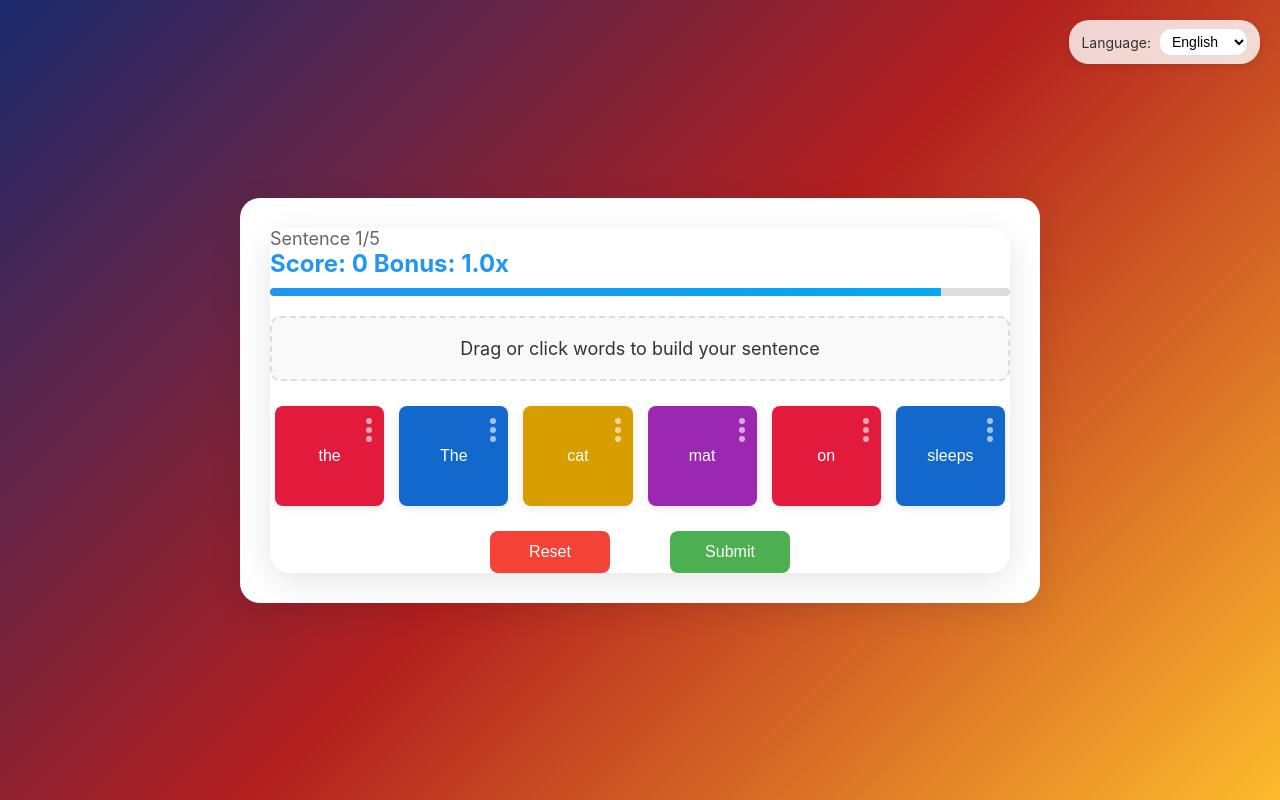
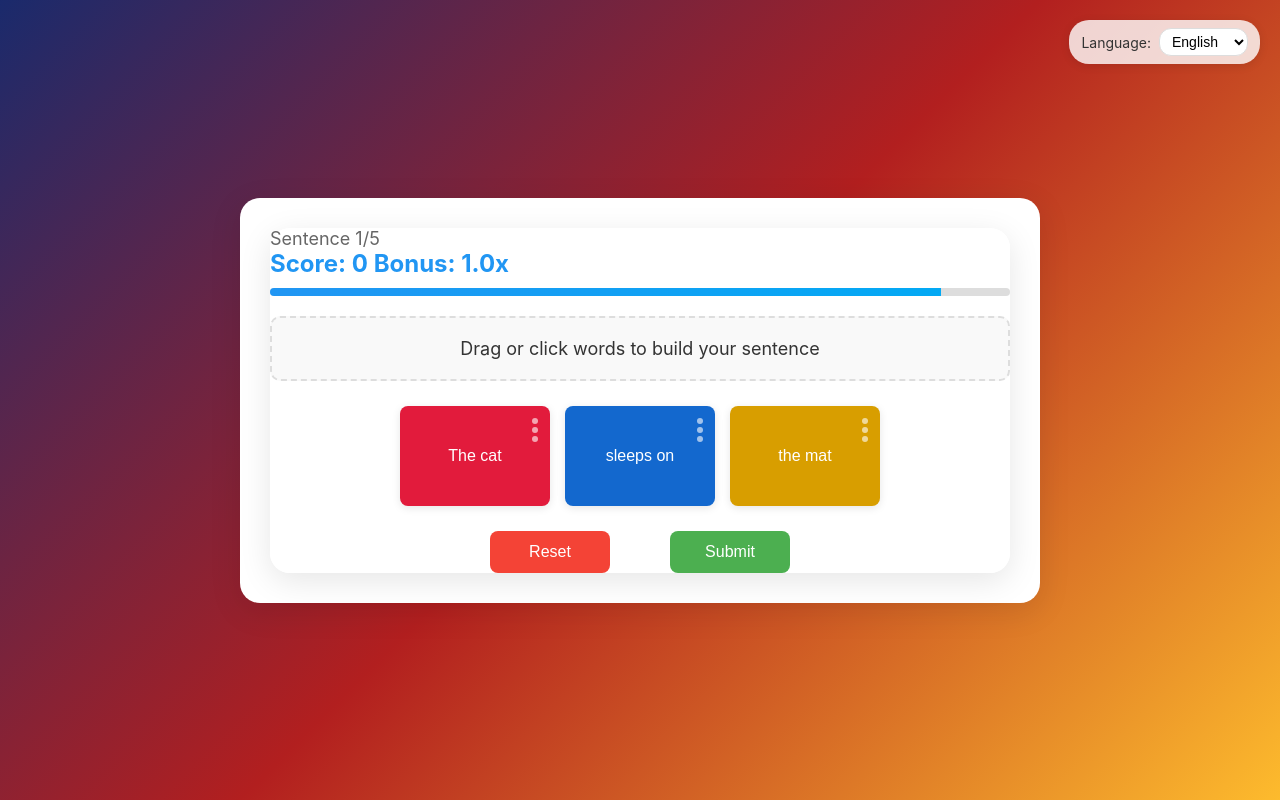
Before and after one commit to nmnhut-it/vocab-learner, a plain HTML site: page sentence-unscrambler.html in a window 1280 px wide. Both pictures are taken after a click on the button "Start Game". Drawn offline with Linux system fonts and the light colour scheme.

Commit message:
update sentence chopper

```diff
--- a/scripts/sentence-unscrambler.js
+++ b/scripts/sentence-unscrambler.js
@@ -160,9 +160,23 @@ const Game = {
     },
 
     scrambleSentence(sentence) {
-        return sentence.split(" ")
-            .sort(() => Math.random() - 0.5);
-    },
+        let words = sentence.split(" ")
+
+        if (words.length > 5) {
+            let grouped = [];
+            for (let i = 0; i < words.length; i += 2) {
+                if (i + 1 < words.length) {
+                    grouped.push(words[i] + " " + words[i + 1]); // Pair two words
+                } else {
+                    grouped.push(words[i]); // If odd count, last word stays alone
+                }
+            }
+            return grouped.sort(() => Math.random() - 0.5);;
+        }
+
+        return words.sort(() => Math.random() - 0.5);; // Return normally scrambled words if 5 or fewer
+    }
+    ,
 
     startTimer() {
         const timerBar = document.querySelector('.timer-bar');
--- a/sentence-unscrambler.html
+++ b/sentence-unscrambler.html
@@ -174,6 +174,12 @@
         .answer-btn {
             position: relative;
             overflow: hidden;
+            word-wrap: break-word;
+            /* This will wrap long words */
+            overflow-wrap: break-word;
+            /* Modern version of word-wrap */
+            white-space: normal;
+            /* Ensures text wraps */
             transition: all 0.2s ease-out;
             transform-origin: center;
             box-shadow: 0 2px 8px rgba(0, 0, 0, 0.1);
```
Also changed, not shown: vocablist/relative-clause-unscramble.txt (+10 -0 lines).
